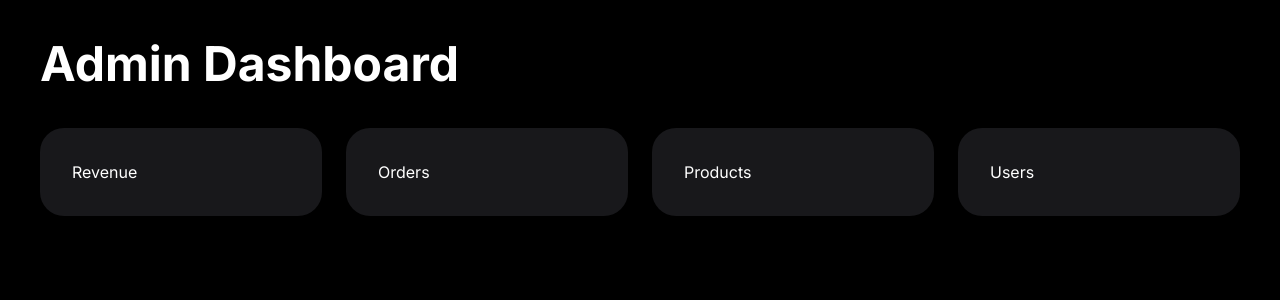
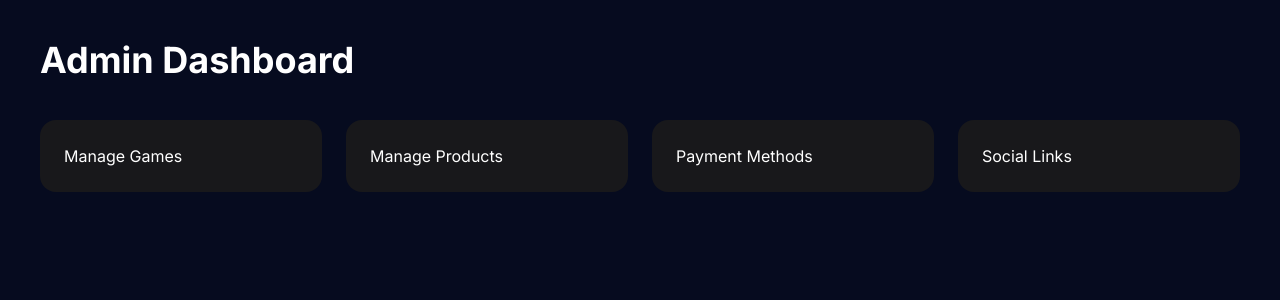
Before and after one commit to singhlax22/GAMING-HUB, a Next.js app: page /admin/dashboard in a window 1280 px wide. Shown: the top 300 px of the page. Built offline with nearby package versions, Linux system fonts and the light colour scheme.

Commit message:
Admin login working

```diff
--- a/app/admin/dashboard/page.tsx
+++ b/app/admin/dashboard/page.tsx
@@ -1,26 +1,29 @@
-export default function AdminDashboard() {
+export default function Dashboard() {
   return (
-    <div className="min-h-screen bg-black text-white p-10">
-      <h1 className="text-5xl font-bold mb-10">
+    <div className="min-h-screen bg-[#060B1F] text-white p-10">
+
+      <h1 className="text-4xl font-bold mb-10">
         Admin Dashboard
       </h1>
 
-      <div className="grid md:grid-cols-4 gap-6">
-        <div className="bg-zinc-900 p-8 rounded-3xl">
-          Revenue
-        </div>
+      <div className="grid grid-cols-4 gap-6">
 
-        <div className="bg-zinc-900 p-8 rounded-3xl">
-          Orders
-        </div>
+        <a href="/admin/games" className="bg-zinc-900 p-6 rounded-2xl">
+          Manage Games
+        </a>
 
-        <div className="bg-zinc-900 p-8 rounded-3xl">
-          Products
-        </div>
+        <a href="/admin/products" className="bg-zinc-900 p-6 rounded-2xl">
+          Manage Products
+        </a>
 
-        <div className="bg-zinc-900 p-8 rounded-3xl">
-          Users
-        </div>
+        <a href="/admin/payments" className="bg-zinc-900 p-6 rounded-2xl">
+          Payment Methods
+        </a>
+
+        <a href="/admin/socials" className="bg-zinc-900 p-6 rounded-2xl">
+          Social Links
+        </a>
+
       </div>
     </div>
   );
--- /dev/null
+++ b/app/admin/login/page.tsx
@@ -0,0 +1,26 @@
+export default function AdminLogin() {
+  return (
+    <div className="min-h-screen flex items-center justify-center bg-black">
+      <div className="bg-zinc-900 p-8 rounded-2xl w-[400px]">
+        <h1 className="text-3xl font-bold text-white mb-6">
+          Admin Login
+        </h1>
+
+        <input
+          placeholder="Email"
+          className="w-full p-3 rounded-lg mb-4 bg-zinc-800 text-white"
+        />
+
+        <input
+          type="password"
+          placeholder="Password"
+          className="w-full p-3 rounded-lg mb-4 bg-zinc-800 text-white"
+        />
+
+        <button className="w-full bg-blue-600 p-3 rounded-lg">
+          Login
+        </button>
+      </div>
+    </div>
+  );
+}
--- /dev/null
+++ b/lib/mongodb.ts
@@ -0,0 +1,9 @@
+import mongoose from "mongoose";
+
+const MONGO_URI = process.env.MONGODB_URI!;
+
+export async function connectDB() {
+  if (mongoose.connection.readyState >= 1) return;
+
+  await mongoose.connect(MONGO_URI);
+}
--- a/package.json
+++ b/package.json
@@ -14,6 +14,7 @@
     "axios": "^1.18.1",
     "framer-motion": "^12.40.0",
     "gsap": "^3.15.0",
+    "mongoose": "^9.7.2",
     "next": "16.2.9",
     "react": "19.2.4",
     "react-dom": "19.2.4",
```
Also changed, not shown: 1 other file (tests, documents, lock files or other folders).
